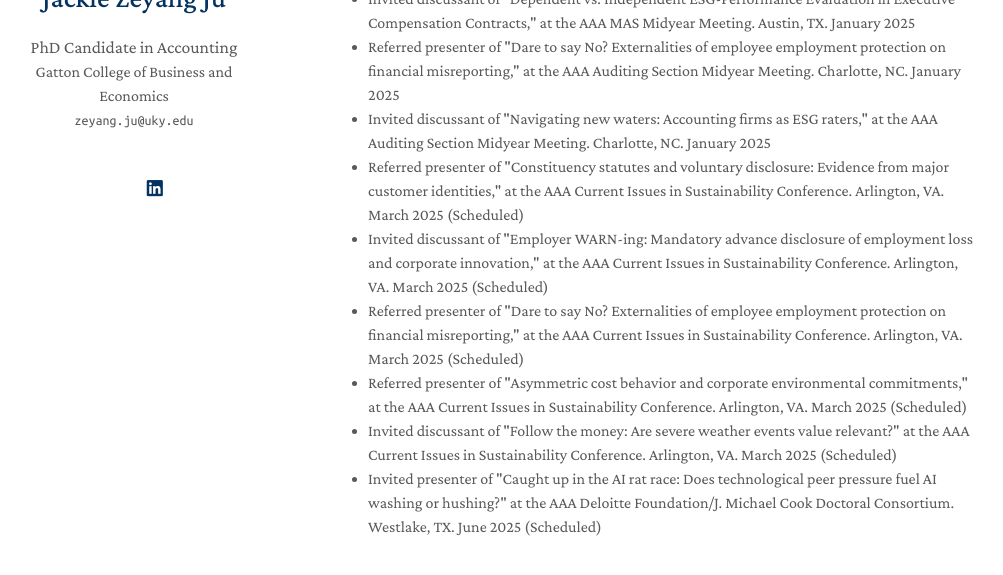
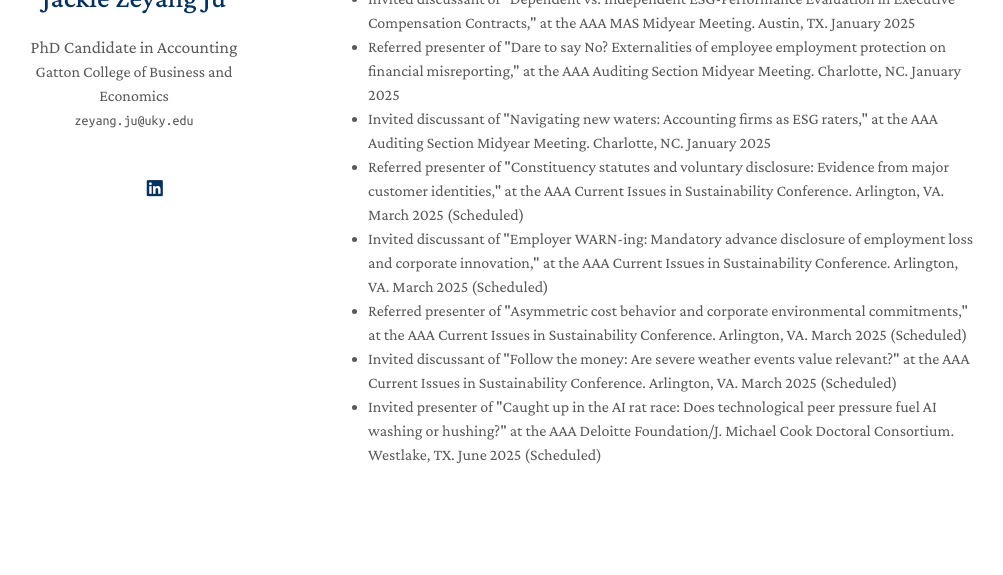
Before and after one commit to zeyang1225/zeyang1225.github.io, a Jekyll site: the page built from index.md, in a window 1280 px wide and 900 px high, scrolled down 2694 px, cut to the strip 282-857 px from the top of the window. Shown: the whole strip, without its empty margins (142-1145 px from the left). Built offline with Jekyll 4.4.1, drawn with Linux system fonts in a browser that asks for light colours; nearby versions of some CDN libraries; a style sheet for code colours, icons or effects is not loaded; after the commit the page ends 3522 px from its top, so only the background shows below that.

Commit message:
Update teaching.md

```diff
--- a/_includes/teaching.md
+++ b/_includes/teaching.md
@@ -27,7 +27,6 @@
   <li><autocolor>Invited discussant of "Navigating new waters: Accounting firms as ESG raters," at the AAA Auditing Section Midyear Meeting. Charlotte, NC. January 2025 </autocolor></li>
   <li><autocolor>Referred presenter of "Constituency statutes and voluntary disclosure: Evidence from major customer identities," at the AAA Current Issues in Sustainability Conference. Arlington, VA. March 2025 (Scheduled) </autocolor></li>
   <li><autocolor>Invited discussant of "Employer WARN-ing: Mandatory advance disclosure of employment loss and corporate innovation," at the AAA Current Issues in Sustainability Conference. Arlington, VA. March 2025 (Scheduled) </autocolor></li>
-  <li><autocolor>Referred presenter of "Dare to say No? Externalities of employee employment protection on financial misreporting," at the AAA Current Issues in Sustainability Conference. Arlington, VA. March 2025 (Scheduled) </autocolor></li>
   <li><autocolor>Referred presenter of "Asymmetric cost behavior and corporate environmental commitments," at the AAA Current Issues in Sustainability Conference. Arlington, VA. March 2025 (Scheduled) </autocolor></li>
   <li><autocolor>Invited discussant of "Follow the money: Are severe weather events value relevant?" at the AAA Current Issues in Sustainability Conference. Arlington, VA. March 2025 (Scheduled) </autocolor></li>
   <li><autocolor>Invited presenter of "Caught up in the AI rat race: Does technological peer pressure fuel AI washing or hushing?" at the AAA Deloitte Foundation/J. Michael Cook Doctoral Consortium. Westlake, TX. June 2025 (Scheduled) </autocolor></li>
```
